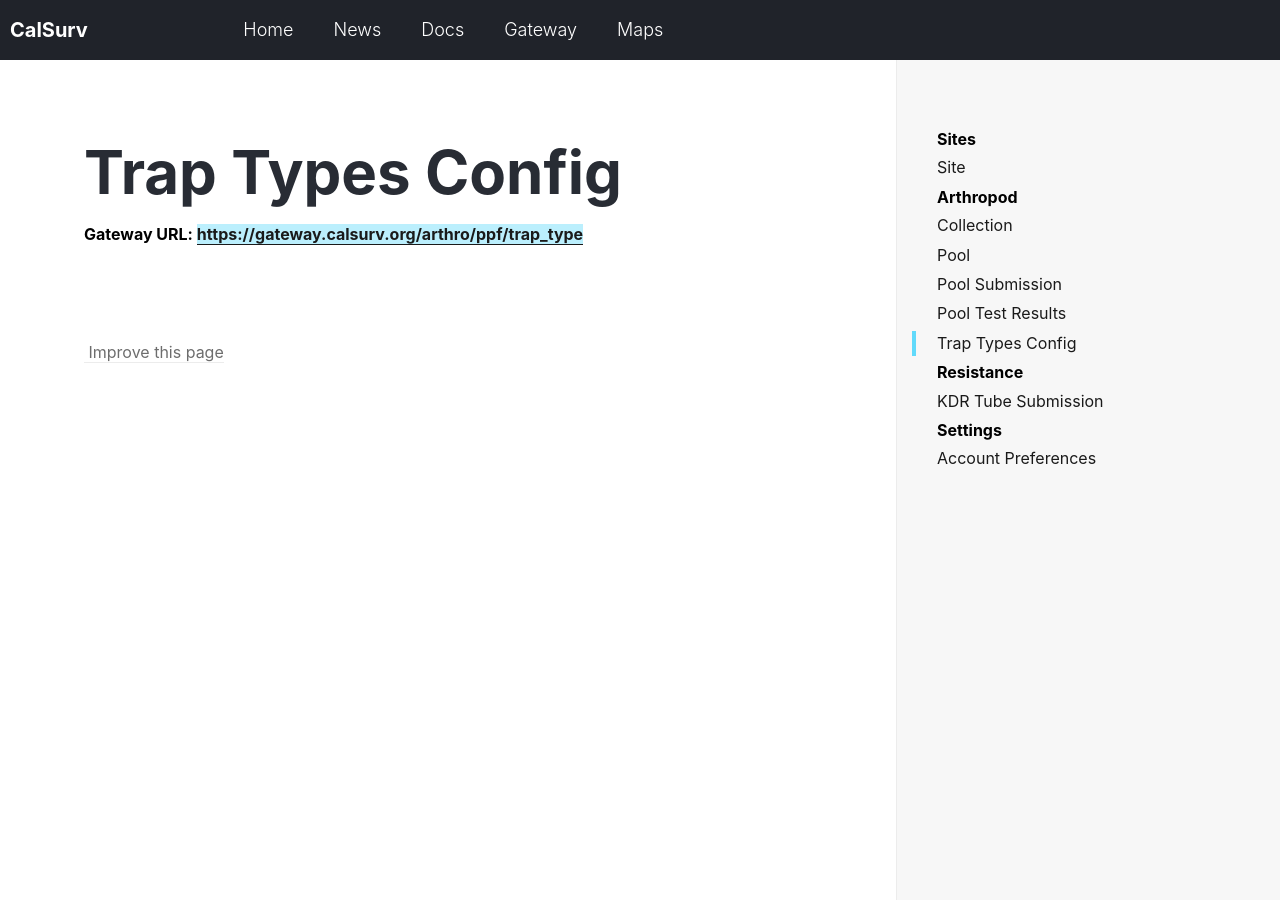
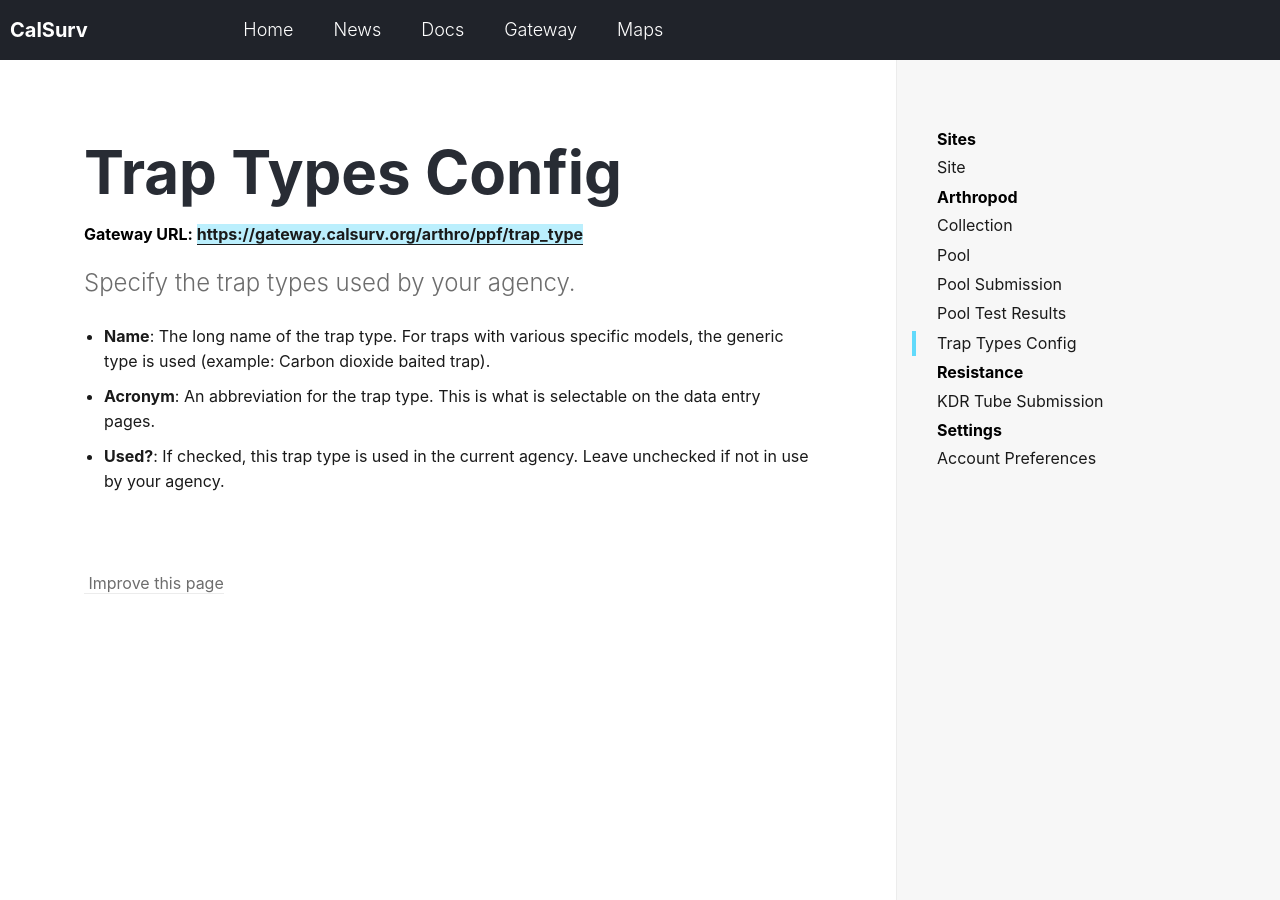
Before and after one commit to tlvaldepena/vectorsurv.org, a Jekyll site: the page built from _docs/arthropod/trap-types.md, in a window 1280 px wide and 900 px high. Built offline with Jekyll 4.4.1, drawn with Linux system fonts in a browser that asks for light colours.

Commit message:
Describe trap type config page

```diff
--- a/_docs/arthropod/trap-types.md
+++ b/_docs/arthropod/trap-types.md
@@ -2,3 +2,8 @@
 title: Trap Types Config
 gateway-url: https://gateway.calsurv.org/arthro/ppf/trap_type
 ---
+Specify the trap types used by your agency.
+
+* **Name**: The long name of the trap type. For traps with various specific models, the generic type is used (example: Carbon dioxide baited trap).
+* **Acronym**: An abbreviation for the trap type. This is what is selectable on the data entry pages.
+* **Used?**: If checked, this trap type is used in the current agency. Leave unchecked if not in use by your agency.
```
